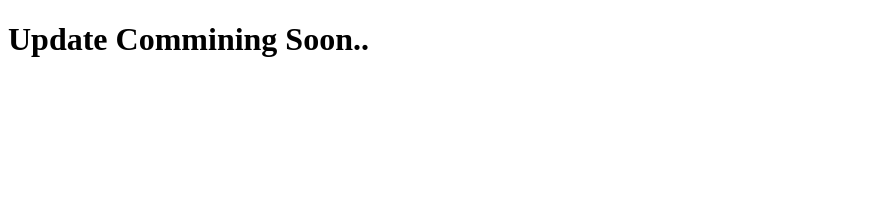
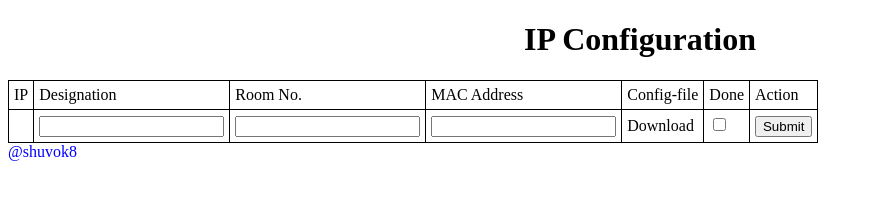
Before and after one commit to shuvok8/SetBulkIP, a plain HTML site: page index.html in a window 1280 px wide. Shown: the whole page, without its empty margins (0-873 px from the left). Drawn offline with Linux system fonts and the light colour scheme.

Commit message:
html templetes

```diff
--- a/index.html
+++ b/index.html
@@ -3,10 +3,53 @@
 <head>
     <meta charset="UTF-8">
     <meta http-equiv="X-UA-Compatible" content="IE=edge">
-    <meta name="viewport" content="width=100%, initial-scale=1.0">
-    <title>SetIP</title>
+    <meta name="viewport" content="width=device-width, initial-scale=1.0">
+    <title>Document</title>
+    <style>
+        .table {
+            display: table;
+            border-collapse: collapse;
+            }
+        .row {
+            display: table-row;
+        }
+        .cell {
+            display: table-cell;
+            border: 1px solid black;
+            padding: 5px;
+        }
+        h1 {
+           text-align: center;
+        }
+        footer{
+            color: blue;
+        }
+    </style>
 </head>
 <body>
-<H1>Update Commining Soon..</H1>
+    <h1>IP Configuration</h1>
+<div class="table">
+    <div class="row header">
+        <div class="cell">IP</div>
+        <div class="cell">Designation</div>
+        <div class="cell">Room No.</div>
+        <div class="cell">MAC Address</div>
+        <div class="cell">Config-file</div>
+        <div class="cell">Done</div>
+        <div class="cell">Action</div>
+    </div>
+    <div class="row">
+        <div class="cell"></div>
+        <div class="cell"><input type="text" id="myInput"></div>
+        <div class="cell"><input type="text" id="myInput"></div>
+        <div class="cell"><input type="text" id="myInput"></div>
+        <div class="cell">Download</div>
+        <div class="cell"><input type="checkbox" name="yes" id=""> </div>
+        <div class="cell"><input type="button" value="Submit"></div>
+    </div>
+</div>
+<footer>
+    @shuvok8
+</footer>
 </body>
 </html>
```
